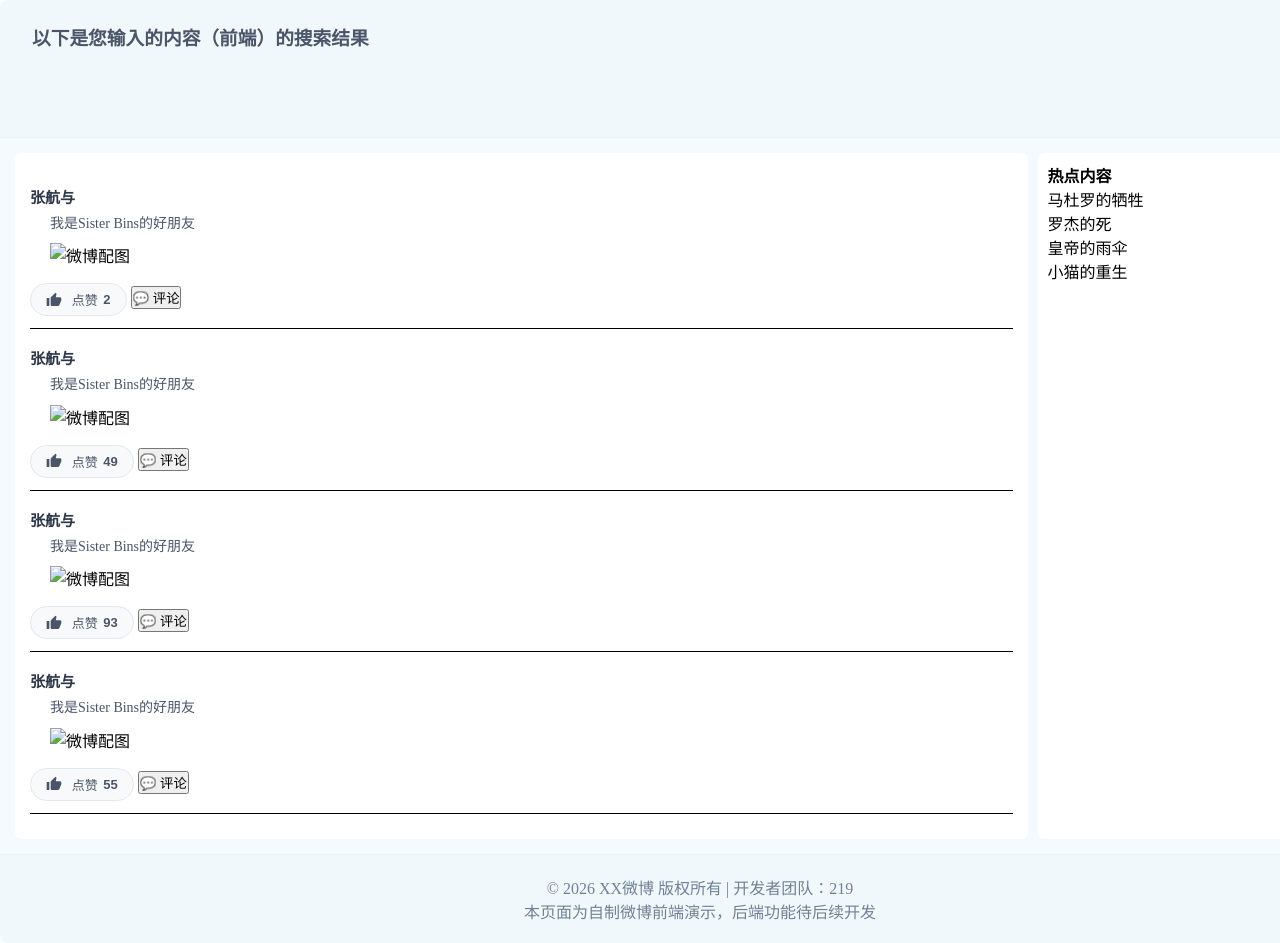
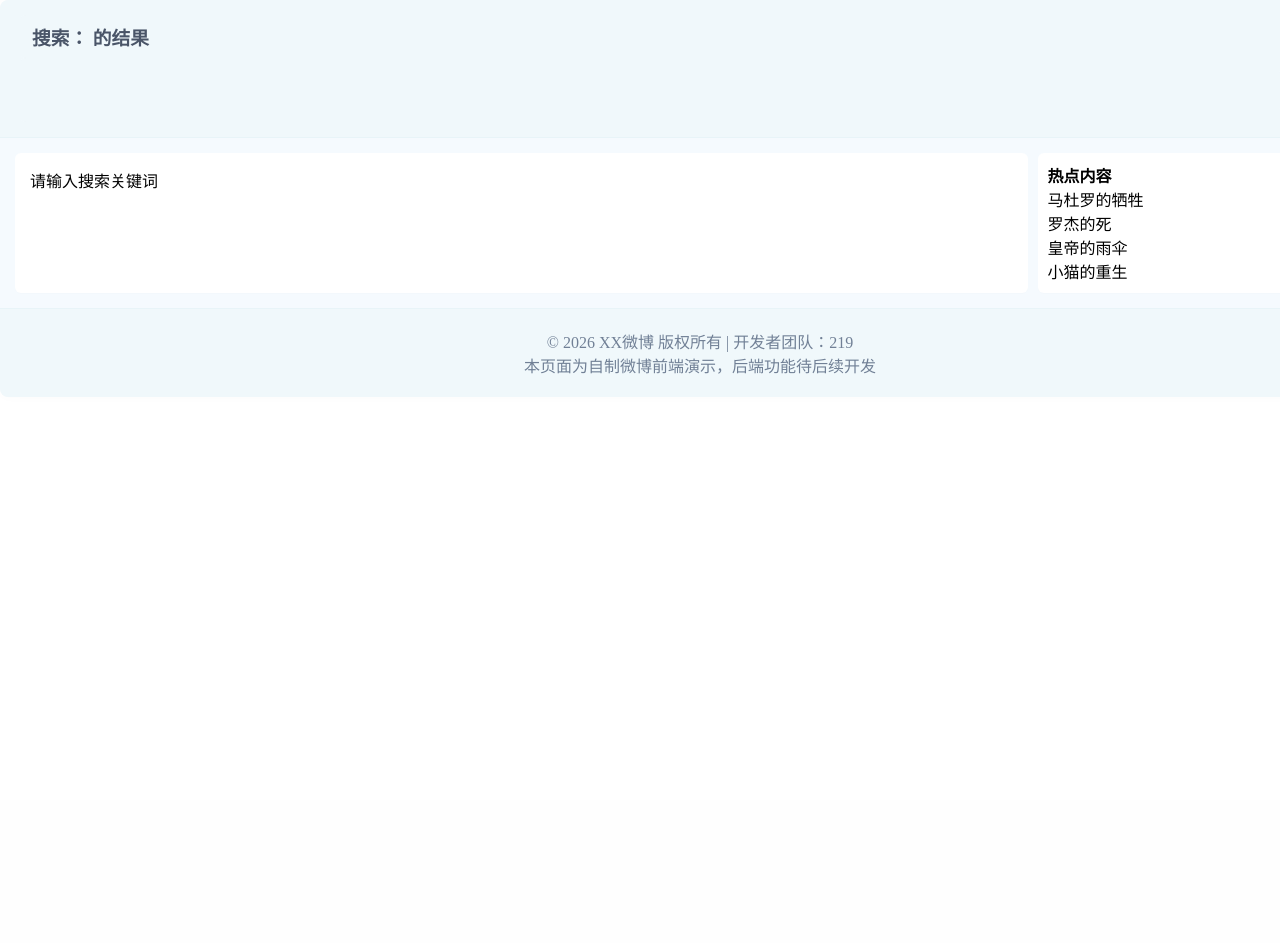
Before and after one commit to visions-1013/blog-system, a PHP site: page /search.php in a window 1280 px wide; the page is wider, and only the part inside the window is pictured. After the commit the page ends 397 px from the top of that part, so only its background shows below. Run offline with PHP 8.4, Linux system fonts and the light colour scheme.

Commit message:
实现search功能的交互

```diff
--- a/index.php
+++ b/index.php
@@ -125,7 +125,7 @@ try {
 			<div class="header">
 				<div class="head-left">
 					<h3>欢迎您访问XX微博!!在此记录生活，畅抒己见!</h3></br>
-					<form method="post" action="">
+					<form method="get" action="search.php">
 						<input type="text" name="search" id="search" placeholder="搜索您想看的blog..."/>
 						<input type="submit" name="search-submit" id="search-submit" value="点击搜索"/>
 					</form>
--- a/search.php
+++ b/search.php
@@ -1,7 +1,33 @@
+<?php
+session_start();
+require_once 'config/db_connect.php';
+
+// 获取搜索关键词
+$search_keyword = isset($_GET['search']) ? trim($_GET['search']) : '';
+
+// 查询搜索结果
+$posts = [];
+if (!empty($search_keyword)) {
+    try {
+        $sql = "SELECT p.*, u.username
+                FROM posts p
+                LEFT JOIN users u ON p.user_id = u.id
+                WHERE p.content LIKE ? OR u.username LIKE ?
+                ORDER BY p.created_at DESC";
+        $stmt = $pdo->prepare($sql);
+        $keyword = "%$search_keyword%";
+        $stmt->execute([$keyword, $keyword]);
+        $posts = $stmt->fetchAll();
+    } catch (PDOException $e) {
+        // 查询失败，$posts为空数组
+        $posts = [];
+    }
+}
+?>
 <!DOCTYPE html>
 <html>
     <head>
-        <title>Search</title>
+        <title>搜索结果</title>
         <meta charset="utf-8">
         <link rel="stylesheet" href="static\css\search_style.css">
     </head>
@@ -9,7 +35,7 @@
         <div class="container">
         <div class="header">
             <div class="head-left">
-            <h3>以下是您输入的内容（前端）的搜索结果</h3>
+            <h3>搜索：<?php echo htmlspecialchars($search_keyword); ?> 的结果</h3>
             </div>
             <div class="head-right">
                 <a href="index.php" class="index_button">返回主页</a>
@@ -21,99 +47,47 @@
 
             <div class="main-part">
 
+            <?php if (empty($search_keyword)): ?>
+                <div class="no-posts">
+                    <p>请输入搜索关键词</p>
+                </div>
+            <?php elseif (empty($posts)): ?>
+                <div class="no-posts">
+                    <p>未找到包含"<?php echo htmlspecialchars($search_keyword); ?>"的相关微博</p>
+                </div>
+            <?php else: ?>
+                <div class="search-info">
+                    <p>找到 <?php echo count($posts); ?> 条相关微博</p>
+                </div>
+
+                <?php foreach ($posts as $post): ?>
                     <div class="blog">
-			<div class="username">张航与 </div>
-			<div class="blog-content">我是Sister Bins的好朋友</div>
+                        <div class="username"><?php echo htmlspecialchars($post['username']); ?></div>
+                        <div class="blog-content"><?php echo nl2br(htmlspecialchars($post['content'])); ?></div>
+                        <?php if (!empty($post['image'])): ?>
                         <div class="blog-picture">
-				<img src="" alt="微博配图"></div>
+                            <img src="<?php echo htmlspecialchars($post['image']); ?>" alt="微博配图">
+                        </div>
+                        <?php endif; ?>
                         <button class="like-button" onclick="toggleLike(this)">
                             <span class="like-icon"></span>
                             <span>点赞</span>
-					<span class="like-count">0</span>
+                            <span class="like-count"><?php echo $post['likes_count']; ?></span>
                         </button>
                         <button class="comment-button" onclick="toggleComment(this)">
                             <span class="comment-icon">💬</span>
                             <span>评论</span>
                         </button>
                         <div class="comment-section" style="display: none;">
-					哈哈哈，这也太棒了吧！！
+                            <!-- 评论将在这里动态加载 -->
                         </div>
                         <div class="comment-input-area" style="display: none;">
                             <textarea placeholder="写下你的评论..."></textarea>
                             <button class="comment-submit-btn" onclick="submitComment(this)">发表评论</button>
                         </div>
                     </div>
-
-            <div class="blog">
-			<div class="username">张航与 </div>
-			<div class="blog-content">我是Sister Bins的好朋友</div>
-			<div class="blog-picture">
-				<img src="" alt="微博配图"></div>
-				<button class="like-button" onclick="toggleLike(this)">
-					<span class="like-icon"></span>
-					<span>点赞</span>
-					<span class="like-count">0</span>
-				</button>
-				<button class="comment-button" onclick="toggleComment(this)">
-					<span class="comment-icon">💬</span>
-					<span>评论</span>
-				</button>
-				<div class="comment-section" style="display: none;">
-					哈哈哈，这也太棒了吧！！
-				</div>
-				<div class="comment-input-area" style="display: none;">
-					<textarea placeholder="写下你的评论..."></textarea>
-					<button class="comment-submit-btn" onclick="submitComment(this)">发表评论</button>
-				</div>
-            </div>
-
-
-            <div class="blog">
-			<div class="username">张航与 </div>
-			<div class="blog-content">我是Sister Bins的好朋友</div>
-			<div class="blog-picture">
-				<img src="" alt="微博配图"></div>
-				<button class="like-button" onclick="toggleLike(this)">
-					<span class="like-icon"></span>
-					<span>点赞</span>
-					<span class="like-count">0</span>
-				</button>
-				<button class="comment-button" onclick="toggleComment(this)">
-					<span class="comment-icon">💬</span>
-					<span>评论</span>
-				</button>
-				<div class="comment-section" style="display: none;">
-					哈哈哈，这也太棒了吧！！
-				</div>
-				<div class="comment-input-area" style="display: none;">
-					<textarea placeholder="写下你的评论..."></textarea>
-					<button class="comment-submit-btn" onclick="submitComment(this)">发表评论</button>
-				</div>
-            </div>
-
-
-            <div class="blog">
-			<div class="username">张航与 </div>
-			<div class="blog-content">我是Sister Bins的好朋友</div>
-			<div class="blog-picture">
-				<img src="" alt="微博配图"></div>
-				<button class="like-button" onclick="toggleLike(this)">
-					<span class="like-icon"></span>
-					<span>点赞</span>
-					<span class="like-count">0</span>
-				</button>
-				<button class="comment-button" onclick="toggleComment(this)">
-					<span class="comment-icon">💬</span>
-					<span>评论</span>
-				</button>
-				<div class="comment-section" style="display: none;">
-					哈哈哈，这也太棒了吧！！
-				</div>
-				<div class="comment-input-area" style="display: none;">
-					<textarea placeholder="写下你的评论..."></textarea>
-					<button class="comment-submit-btn" onclick="submitComment(this)">发表评论</button>
-				</div>
-            </div>
+                <?php endforeach; ?>
+            <?php endif; ?>
 
             </div>
 
```
Lines whose indentation alone changed are shown as unchanged.
